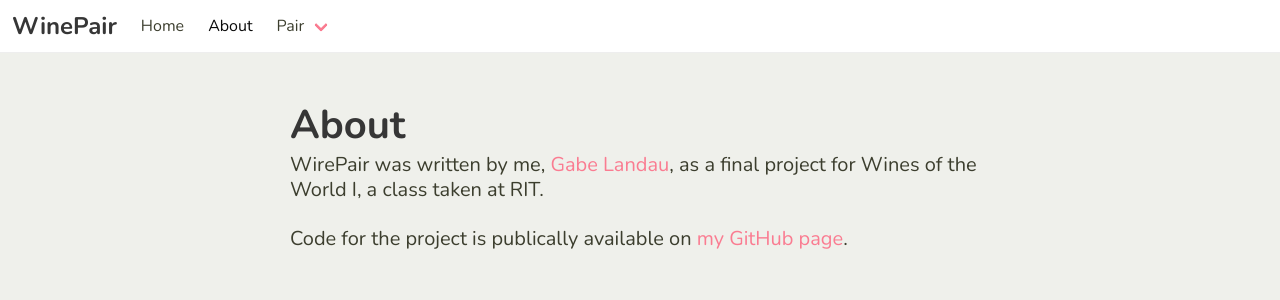
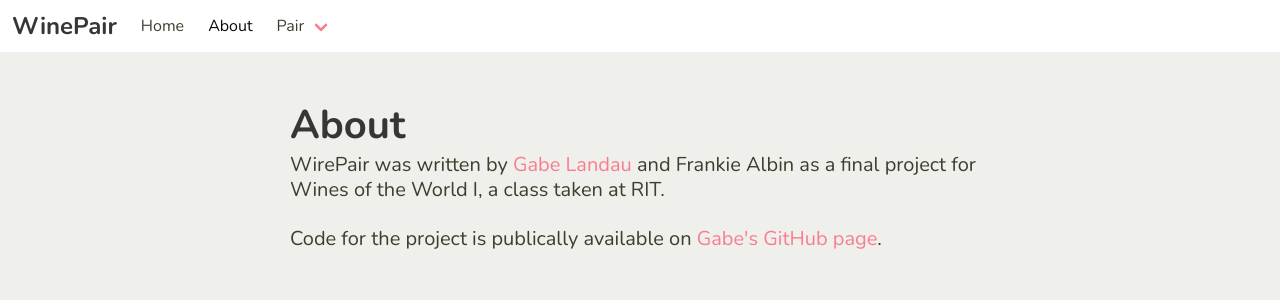
Before and after one commit to gabelandau/RIT-WinePair, a Vue app: page /about in a window 1280 px wide. Shown: the top 300 px of the page. Built offline with nearby package versions, Linux system fonts and the light colour scheme.

Commit message:
Added credit

```diff
--- a/src/views/About.vue
+++ b/src/views/About.vue
@@ -1,7 +1,7 @@
 <template>
   <div class="home content-wrapper animated fadeInUp fast">
     <h2 class="title is-2">About</h2>
-    <p class="subtitle">WirePair was written by me, <a href="https://gabelandau.com">Gabe Landau</a>, as a final project for Wines of the World I, a class taken at RIT.</p>
-    <p class="subtitle">Code for the project is publically available on <a href="http://git.gabelandau.com">my GitHub page</a>.</p>
+    <p class="subtitle">WirePair was written by <a href="https://gabelandau.com">Gabe Landau</a> and Frankie Albin as a final project for Wines of the World I, a class taken at RIT.</p>
+    <p class="subtitle">Code for the project is publically available on <a href="http://git.gabelandau.com">Gabe's GitHub page</a>.</p>
   </div>
 </template>
```
